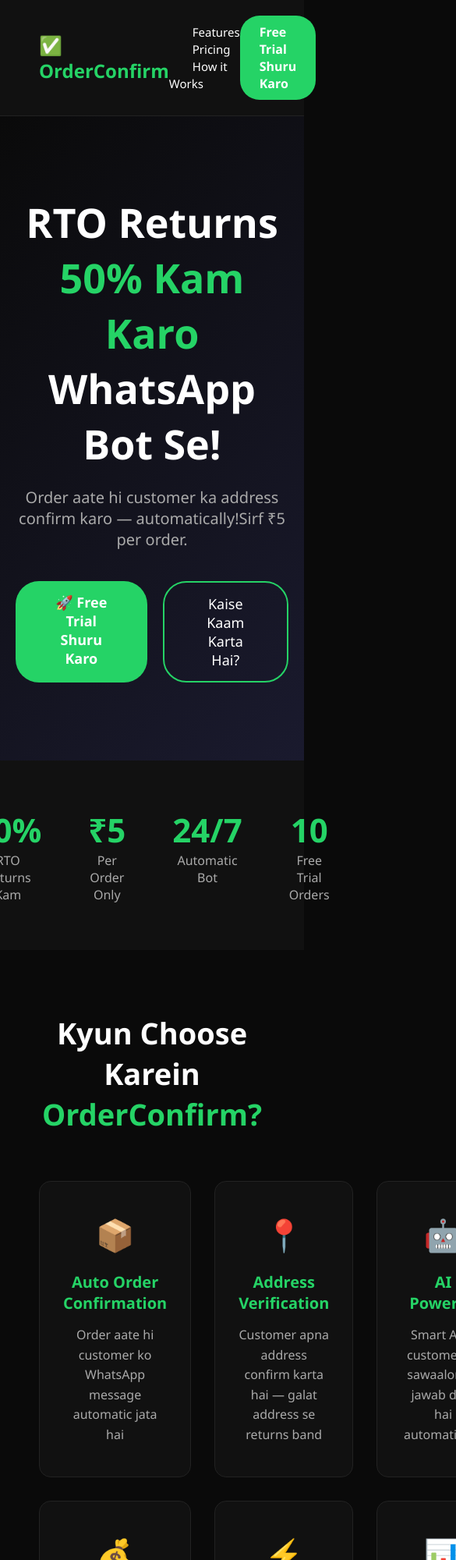
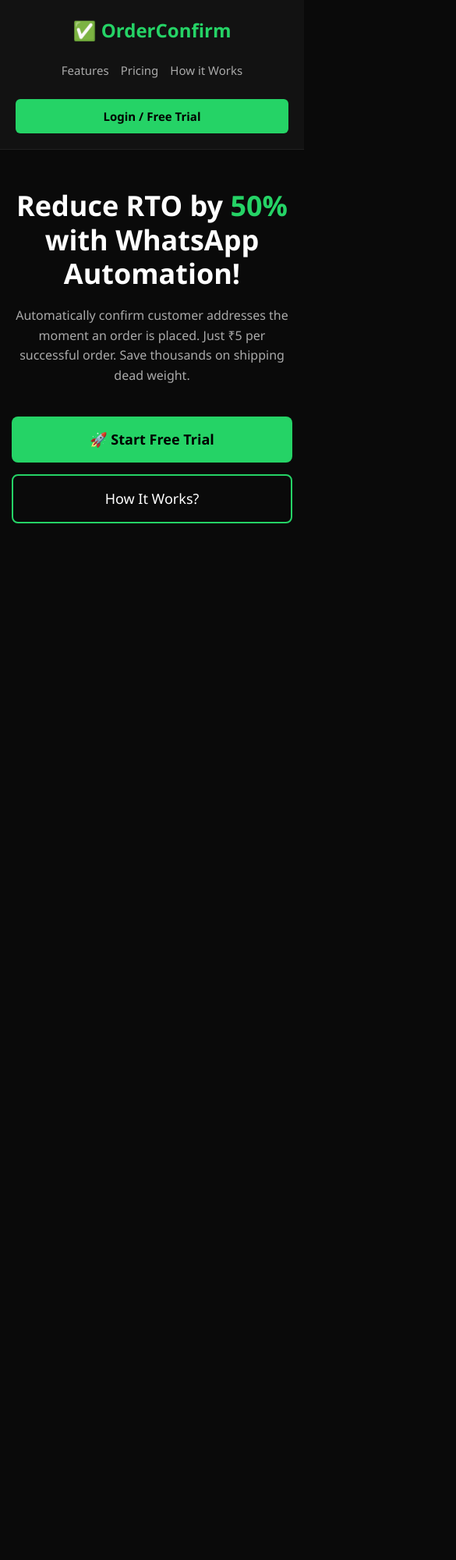
Before and after one commit to deepesh1905/orderconfirm-v2, a website: page index.html in a window 390 px wide. Shown: the top 2000 px of the page at 78% size, 585 px wide, since content can reach past the window. After the commit the page ends 844 px from the top, so only its background shows below. Drawn offline with Linux system fonts and the light colour scheme.

Commit message:
Fixed index.html Mobile UI and English

```diff
--- a/index.html
+++ b/index.html
@@ -1,215 +1,72 @@
 <!DOCTYPE html>
-<html lang="hi">
+<html lang="en">
 <head>
     <meta charset="UTF-8">
     <meta name="viewport" content="width=device-width, initial-scale=1.0">
-    <title>OrderConfirm Bot - WhatsApp Order Confirmation</title>
+    <title>OrderConfirm Bot - WhatsApp Automation</title>
     <style>
-        * { margin: 0; padding: 0; box-sizing: border-box; }
-        body { font-family: 'Segoe UI', sans-serif; background: #0a0a0a; color: white; }
+        /* --- BASE STYLES --- */
+        * { margin: 0; padding: 0; box-sizing: border-box; font-family: 'Segoe UI', Tahoma, sans-serif; }
+        body { background-color: #0a0a0a; color: #ffffff; line-height: 1.6; }
 
-        /* Navbar */
-        nav { display: flex; justify-content: space-between; align-items: center; padding: 20px 50px; background: #111; border-bottom: 1px solid #222; }
-        nav .logo { font-size: 24px; font-weight: bold; color: #25D366; }
-        nav .nav-links a { color: white; text-decoration: none; margin-left: 30px; font-size: 15px; }
-        nav .nav-links a:hover { color: #25D366; }
-        nav .btn-login { background: #25D366; color: white; padding: 10px 25px; border-radius: 25px; text-decoration: none; font-weight: bold; }
+        /* --- NAVBAR --- */
+        nav { display: flex; justify-content: space-between; align-items: center; padding: 20px 5%; background-color: #121212; border-bottom: 1px solid #222; }
+        .logo { font-size: 24px; font-weight: bold; color: #25D366; display: flex; align-items: center; gap: 8px; }
+        .nav-links { display: flex; gap: 20px; align-items: center; }
+        .nav-links a { color: #aaa; text-decoration: none; transition: 0.3s; font-size: 15px; }
+        .nav-links a:hover { color: #fff; }
+        .btn-nav { background-color: #25D366; color: #000 !important; padding: 10px 20px; border-radius: 6px; font-weight: bold; text-decoration: none; transition: 0.3s; }
+        .btn-nav:hover { background-color: #1ebd54; }
 
-        /* Hero */
-        .hero { text-align: center; padding: 100px 20px; background: linear-gradient(135deg, #0a0a0a, #1a1a2e); }
-        .hero h1 { font-size: 52px; font-weight: 800; margin-bottom: 20px; }
+        /* --- HERO SECTION --- */
+        .hero { text-align: center; padding: 100px 20px; max-width: 800px; margin: 0 auto; }
+        .hero h1 { font-size: 52px; margin-bottom: 20px; line-height: 1.2; font-weight: 800; }
         .hero h1 span { color: #25D366; }
-        .hero p { font-size: 20px; color: #aaa; margin-bottom: 40px; max-width: 600px; margin-left: auto; margin-right: auto; }
-        .hero-btns { display: flex; gap: 20px; justify-content: center; }
-        .btn-primary { background: #25D366; color: white; padding: 15px 40px; border-radius: 30px; text-decoration: none; font-size: 18px; font-weight: bold; }
-        .btn-secondary { background: transparent; color: white; padding: 15px 40px; border-radius: 30px; text-decoration: none; font-size: 18px; border: 2px solid #25D366; }
+        .hero p { font-size: 18px; color: #aaa; margin-bottom: 40px; }
 
-        /* Stats */
-        .stats { display: flex; justify-content: center; gap: 60px; padding: 60px 20px; background: #111; }
-        .stat { text-align: center; }
-        .stat h2 { font-size: 42px; color: #25D366; font-weight: 800; }
-        .stat p { color: #aaa; font-size: 16px; }
+        /* --- BUTTONS --- */
+        .btn-group { display: flex; justify-content: center; gap: 20px; flex-wrap: wrap; }
+        .btn-primary { background-color: #25D366; color: #000; padding: 15px 35px; border-radius: 8px; font-size: 18px; font-weight: bold; text-decoration: none; border: none; transition: 0.3s; }
+        .btn-secondary { background-color: transparent; color: #fff; padding: 15px 35px; border-radius: 8px; font-size: 18px; border: 2px solid #25D366; text-decoration: none; transition: 0.3s; }
+        .btn-primary:hover { transform: translateY(-3px); background-color: #1ebd54; }
+        .btn-secondary:hover { background-color: rgba(37, 211, 102, 0.1); }
 
-        /* Features */
-        .features { padding: 80px 50px; text-align: center; }
-        .features h2 { font-size: 38px; margin-bottom: 60px; }
-        .features h2 span { color: #25D366; }
-        .features-grid { display: grid; grid-template-columns: repeat(3, 1fr); gap: 30px; max-width: 1000px; margin: 0 auto; }
-        .feature-card { background: #111; padding: 40px 30px; border-radius: 15px; border: 1px solid #222; }
-        .feature-card .icon { font-size: 40px; margin-bottom: 20px; }
-        .feature-card h3 { font-size: 20px; margin-bottom: 15px; color: #25D366; }
-        .feature-card p { color: #aaa; line-height: 1.6; }
+        /* --- 📱 MOBILE RESPONSIVE MAGIC --- */
+        @media (max-width: 768px) {
+            nav { flex-direction: column; gap: 20px; padding: 20px; text-align: center; }
+            .nav-links { flex-wrap: wrap; justify-content: center; gap: 15px; }
+            .btn-nav { width: 100%; display: inline-block; margin-top: 10px; }
 
-        /* Pricing */
-        .pricing { padding: 80px 20px; background: #111; text-align: center; }
-        .pricing h2 { font-size: 38px; margin-bottom: 20px; }
-        .pricing h2 span { color: #25D366; }
-        .pricing p { color: #aaa; margin-bottom: 60px; font-size: 18px; }
-        .pricing-card { background: #1a1a1a; border: 2px solid #25D366; border-radius: 20px; padding: 50px; max-width: 400px; margin: 0 auto; }
-        .pricing-card h3 { font-size: 28px; margin-bottom: 10px; }
-        .price { font-size: 60px; font-weight: 800; color: #25D366; }
-        .price span { font-size: 20px; color: #aaa; }
-        .pricing-features { list-style: none; margin: 30px 0; text-align: left; }
-        .pricing-features li { padding: 10px 0; color: #aaa; border-bottom: 1px solid #222; }
-        .pricing-features li::before { content: "✅ "; }
+            .hero { padding: 50px 15px; }
+            .hero h1 { font-size: 36px; }
+            .hero p { font-size: 16px; }
 
-        /* How it works */
-        .how { padding: 80px 50px; text-align: center; }
-        .how h2 { font-size: 38px; margin-bottom: 60px; }
-        .how h2 span { color: #25D366; }
-        .steps { display: flex; justify-content: center; gap: 40px; flex-wrap: wrap; }
-        .step { background: #111; padding: 40px 30px; border-radius: 15px; max-width: 220px; }
-        .step-num { width: 50px; height: 50px; background: #25D366; border-radius: 50%; display: flex; align-items: center; justify-content: center; font-size: 22px; font-weight: bold; margin: 0 auto 20px; }
-        .step h3 { margin-bottom: 10px; }
-        .step p { color: #aaa; font-size: 14px; }
-
-        /* CTA */
-        .cta { padding: 100px 20px; text-align: center; background: linear-gradient(135deg, #1a1a2e, #0a0a0a); }
-        .cta h2 { font-size: 42px; margin-bottom: 20px; }
-        .cta h2 span { color: #25D366; }
-        .cta p { color: #aaa; font-size: 18px; margin-bottom: 40px; }
-
-        /* Footer */
-        footer { background: #111; padding: 30px; text-align: center; color: #aaa; border-top: 1px solid #222; }
+            .btn-group { flex-direction: column; width: 100%; gap: 15px; }
+            .btn-primary, .btn-secondary { width: 100%; }
+        }
     </style>
 </head>
 <body>
 
-    <!-- Navbar -->
     <nav>
         <div class="logo">✅ OrderConfirm</div>
         <div class="nav-links">
-            <a href="#features">Features</a>
-            <a href="#pricing">Pricing</a>
-            <a href="#how">How it Works</a>
+            <a href="#">Features</a>
+            <a href="#">Pricing</a>
+            <a href="#">How it Works</a>
+            <a href="/login.html" class="btn-nav">Login / Free Trial</a>
         </div>
-        <a href="signup.html" class="btn-login">Free Trial Shuru Karo</a>
     </nav>
 
-    <!-- Hero -->
     <div class="hero">
-        <h1>RTO Returns <span>50% Kam Karo</span><br>WhatsApp Bot Se!</h1>
-        <p>Order aate hi customer ka address confirm karo — automatically!Sirf ₹5 per order.</p>
-        <div class="hero-btns">
-            <a href="signup.html" class="btn-primary">🚀 Free Trial Shuru Karo</a>
-            <a href="#how" class="btn-secondary">Kaise Kaam Karta Hai?</a>
+        <h1>Reduce RTO by <span>50%</span> with WhatsApp Automation!</h1>
+        <p>Automatically confirm customer addresses the moment an order is placed. Just ₹5 per successful order. Save thousands on shipping dead weight.</p>
+
+        <div class="btn-group">
+            <a href="/signup.html" class="btn-primary">🚀 Start Free Trial</a>
+            <a href="#how-it-works" class="btn-secondary">How It Works?</a>
         </div>
     </div>
 
-    <!-- Stats -->
-    <div class="stats">
-        <div class="stat">
-            <h2>50%</h2>
-            <p>RTO Returns Kam</p>
-        </div>
-        <div class="stat">
-            <h2>₹5</h2>
-            <p>Per Order Only</p>
-        </div>
-        <div class="stat">
-            <h2>24/7</h2>
-            <p>Automatic Bot</p>
-        </div>
-        <div class="stat">
-            <h2>10</h2>
-            <p>Free Trial Orders</p>
-        </div>
-    </div>
-
-    <!-- Features -->
-    <div class="features" id="features">
-        <h2>Kyun Choose Karein <span>OrderConfirm?</span></h2>
-        <div class="features-grid">
-            <div class="feature-card">
-                <div class="icon">📦</div>
-                <h3>Auto Order Confirmation</h3>
-                <p>Order aate hi customer ko WhatsApp message automatic jata hai</p>
-            </div>
-            <div class="feature-card">
-                <div class="icon">📍</div>
-                <h3>Address Verification</h3>
-                <p>Customer apna address confirm karta hai — galat address se returns band</p>
-            </div>
-            <div class="feature-card">
-                <div class="icon">🤖</div>
-                <h3>AI Powered</h3>
-                <p>Smart AI jo customer ke sawaalon ka jawab deta hai automatically</p>
-            </div>
-            <div class="feature-card">
-                <div class="icon">💰</div>
-                <h3>Sirf ₹5/Order</h3>
-                <p>Bahut sasta — ek return bachao, 100 orders ka paisa niklo</p>
-            </div>
-            <div class="feature-card">
-                <div class="icon">⚡</div>
-                <h3>Instant Setup</h3>
-                <p>5 minute mein setup — koi technical knowledge nahi chahiye</p>
-            </div>
-            <div class="feature-card">
-                <div class="icon">📊</div>
-                <h3>Dashboard</h3>
-                <p>Sab orders ka status ek jagah dekho — real time analytics</p>
-            </div>
-        </div>
-    </div>
-
-    <!-- How it works -->
-    <div class="how" id="how">
-        <h2>Kaise Kaam Karta Hai <span>OrderConfirm?</span></h2>
-        <div class="steps">
-            <div class="step">
-                <div class="step-num">1</div>
-                <h3>Signup Karo</h3>
-                <p>Free account banao aur 10 orders ka free trial lo</p>
-            </div>
-            <div class="step">
-                <div class="step-num">2</div>
-                <h3>Connect Karo</h3>
-                <p>Apna store OrderConfirm se connect karo</p>
-            </div>
-            <div class="step">
-                <div class="step-num">3</div>
-                <h3>Auto Message</h3>
-                <p>Order aate hi customer ko WhatsApp message jata hai</p>
-            </div>
-            <div class="step">
-                <div class="step-num">4</div>
-                <h3>Returns Kam!</h3>
-                <p>Customer confirm karta hai — RTO returns 50% kam hote hain</p>
-            </div>
-        </div>
-    </div>
-
-    <!-- Pricing -->
-    <div class="pricing" id="pricing">
-        <h2>Simple <span>Pricing</span></h2>
-        <p>Sirf confirm hue orders ka paisa do — koi monthly charge nahi!</p>
-        <div class="pricing-card">
-            <h3>Pay Per Order</h3>
-            <div class="price">₹5 <span>/order</span></div>
-            <ul class="pricing-features">
-                <li>10 Orders FREE Trial</li>
-                <li>Auto WhatsApp Message</li>
-                <li>Address Verification</li>
-                <li>AI Customer Support</li>
-                <li>Real-time Dashboard</li>
-                <li>24/7 Bot Active</li>
-            </ul>
-            <a href="signup.html" class="btn-primary" style="display:block; text-align:center; padding:15px;">Free Trial Shuru Karo 🚀</a>
-        </div>
-    </div>
-
-    <!-- CTA -->
-    <div class="cta">
-        <h2>Ready to <span>Reduce Returns?</span></h2>
-        <p>Aaj hi shuru karo — 10 orders bilkul free!</p>
-        <a href="signup.html" class="btn-primary">🚀 Free Trial Shuru Karo</a>
-    </div>
-
-    <!-- Footer -->
-    <footer>
-        <p>© 2025 OrderConfirm Bot | Made with ❤️ in India</p>
-    </footer>
-
 </body>
 </html>
```
